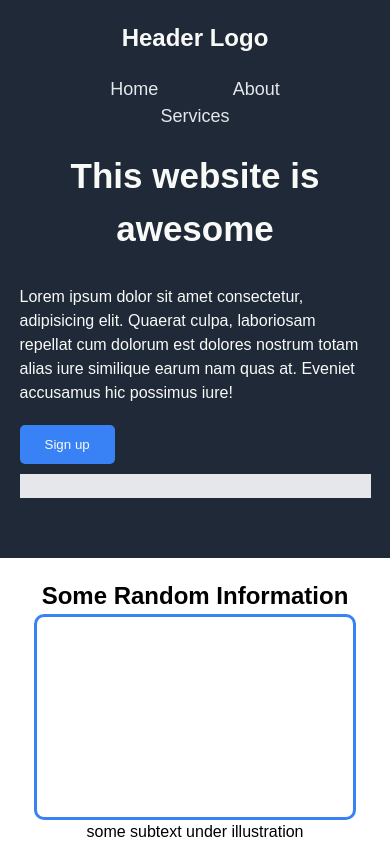
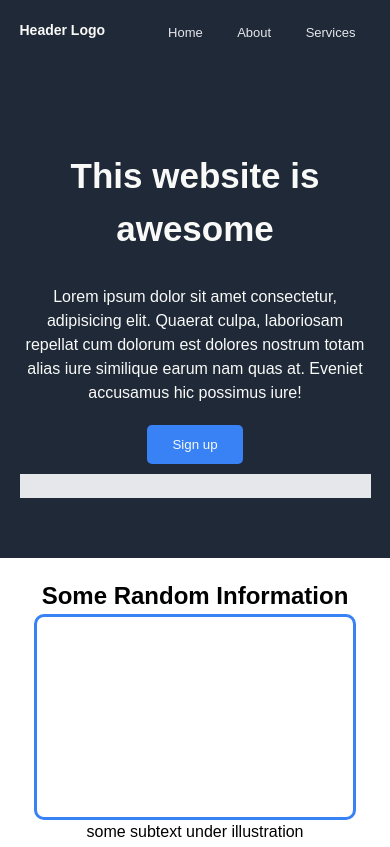
Before and after one commit to abdulhamiid/levelup, a plain HTML site: page index.html in a window 390 px wide. Shown: the top 847 px of the page. Drawn offline with Linux system fonts and the light colour scheme.

Commit message:
modified mobile view

```diff
--- a/index.css
+++ b/index.css
@@ -137,17 +137,11 @@ footer{
         text-align: center;
     }
     li{
-        padding: 35px;
-    }
-    header, ul{
-        float: none;
-    }
-    ul{
-        margin-top: 20px;
-
+        padding: 15px;
     }
     .cols{
         display: block;
+        text-align: center;
     }
     h1{
         font-size: 35px;
@@ -188,6 +182,9 @@ footer{
     .sec-3 p{
         font-size: 25px;
     }
+    .sec-3 h4{
+        display: none;
+    }
     .section-4{
         margin: 30px 0;
         /* padding: 30px; */
@@ -204,4 +201,14 @@ footer{
         padding: 12px 25px;
         margin-top: 30px;
     }
+    footer{
+        font-size: 12px;
+        word-spacing: 0.2rem;
+    }
+    header{
+        font-size: 14px;
+    }
+    ul a{
+        font-size: 13px;
+    }
 }
```
